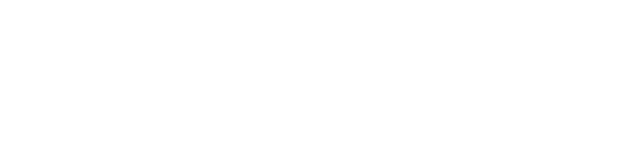
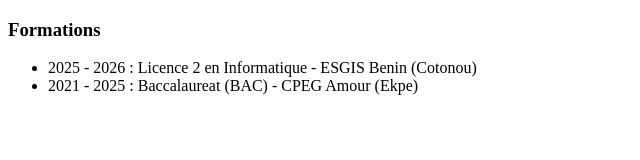
Before and after one commit to JustineDTH/mon-cv, a plain HTML site: page index.html in a window 1280 px wide. Shown: the whole page, without its empty margins (0-640 px from the left). Drawn offline with Linux system fonts and the light colour scheme.

Commit message:
mise en place de la section formations

```diff
--- a/index.html
+++ b/index.html
@@ -7,6 +7,12 @@
     <title>Document</title>
 </head>
 <body>
-
+    <section>
+        <h3>Formations</h3>
+        <ul>
+            <li>2025 - 2026 : Licence 2 en Informatique - ESGIS Benin (Cotonou)</li>
+            <li>2021 - 2025 : Baccalaureat (BAC) - CPEG Amour (Ekpe)</li>
+        </ul>
+    </section>
 </body>
 </html>
```
